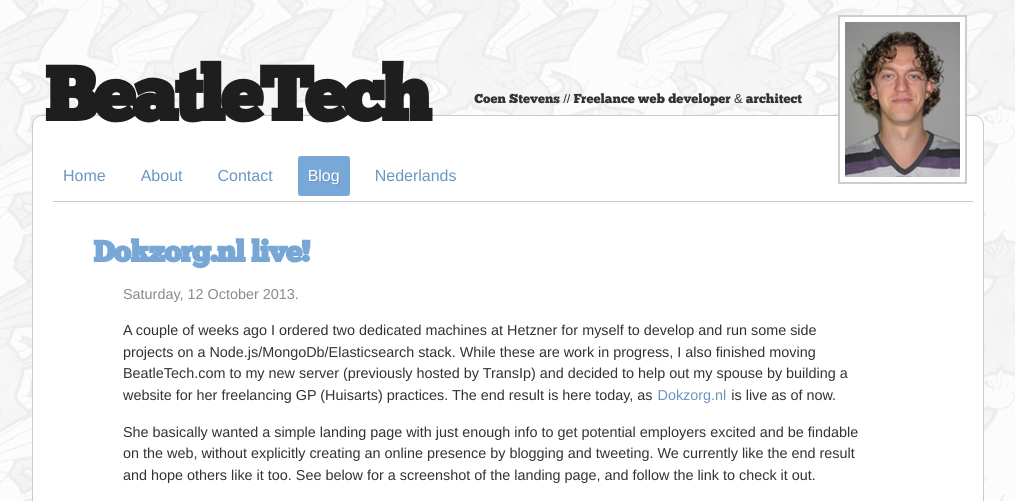
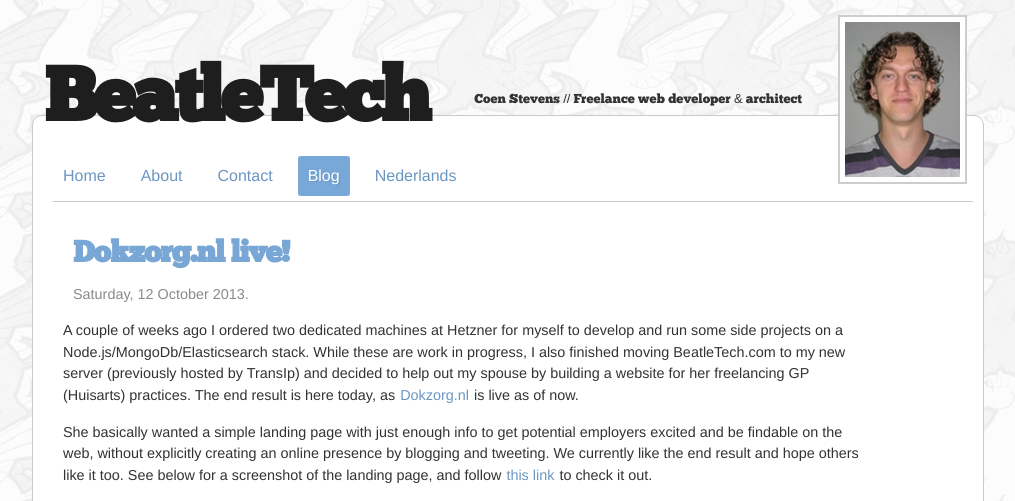
Before and after one commit to beatlevic/beatletech, a Jekyll site: the page built from _posts/2013-10-12-dokzorg-live.markdown, in a window 1280 px wide, cut to the strip 0-501 px from the top of the page. Shown: the whole strip, without its empty margins (118-1133 px from the left). Built offline with Jekyll 4.4.1, drawn with Linux system fonts in a browser that asks for light colours; nearby versions of some CDN libraries; Markdown is read by kramdown in place of the engine named in the settings; comment, search, counter and statistics services are not loaded.

Commit message:
Changing to keeping same headline indention with blogs

```diff
--- a/_posts/2013-10-12-dokzorg-live.markdown
+++ b/_posts/2013-10-12-dokzorg-live.markdown
@@ -12,10 +12,9 @@ While these are work in progress, I also finished moving BeatleTech.com to my ne
 building a website for her freelancing GP (Huisarts) practices. The end result is here today, as <a href="http://dokzorg.nl" target="blank">Dokzorg.nl</a> is live as of now.
 
 She basically wanted a simple landing page with just enough info to get potential employers excited and be findable on the web, without explicitly creating
-an online presence by blogging and tweeting. We currently like the end result and hope others like it too. See below for a screenshot of the landing page, and follow the
-link to check it out.
+an online presence by blogging and tweeting. We currently like the end result and hope others like it too. See below for a screenshot of the landing page, and follow <a href="http://dokzorg.nl" target="blank">this link</a> to check it out.
 
-<a href="http://dokzorg.nl" target="blank"><img src="http://beatletech.s3.amazonaws.com/dokzorg.png" alt="Dokzorg.nl" height="400" width="720"></a>
+<img src="http://beatletech.s3.amazonaws.com/dokzorg.png" alt="Dokzorg.nl" height="400" width="720">
 
 And now after spending some time front-end developing this project,
 I'm looking forward to dive back in the other back-end projects I have going for which I can happily ignore HTML and CSS..
--- a/style.css
+++ b/style.css
@@ -301,13 +301,13 @@ blockquote p { margin: 0; }
           text-align: left;
 }
 
-.blog p {
-    margin-left: 60px;
-}
+/* .blog p { */
+/*     margin-left: 60px; */
+/* } */
 
-.blog .publishdate {
-    margin-left: 60px;
-}
+/* .blog .publishdate { */
+/*     margin-left: 60px; */
+/* } */
 
 .blog ul {
           padding-right: 20px;
@@ -324,8 +324,12 @@ blockquote p { margin: 0; }
 }
 
 
-.post .comments {
-   margin-left: 60px;
+/* .post .comments { */
+/*    margin-left: 60px; */
+/* } */
+
+.blog img {
+    margin-left: 20px;
 }
 
 .post img.thumbnail + p { margin-top: 25px; } /* First p after the thumbnail */
@@ -353,9 +357,9 @@ blockquote p { margin: 0; }
 	transition: opacity 0.15s ease-in-out;
 }
 
-.blog h2 {
-    margin-left: 30px;
-}
+/* .blog h2 { */
+/*     margin-left: 30px; */
+/* } */
 
 .post h2 a:hover,
 .post h2:hover {
```
Also changed, not shown: 6 other files.
